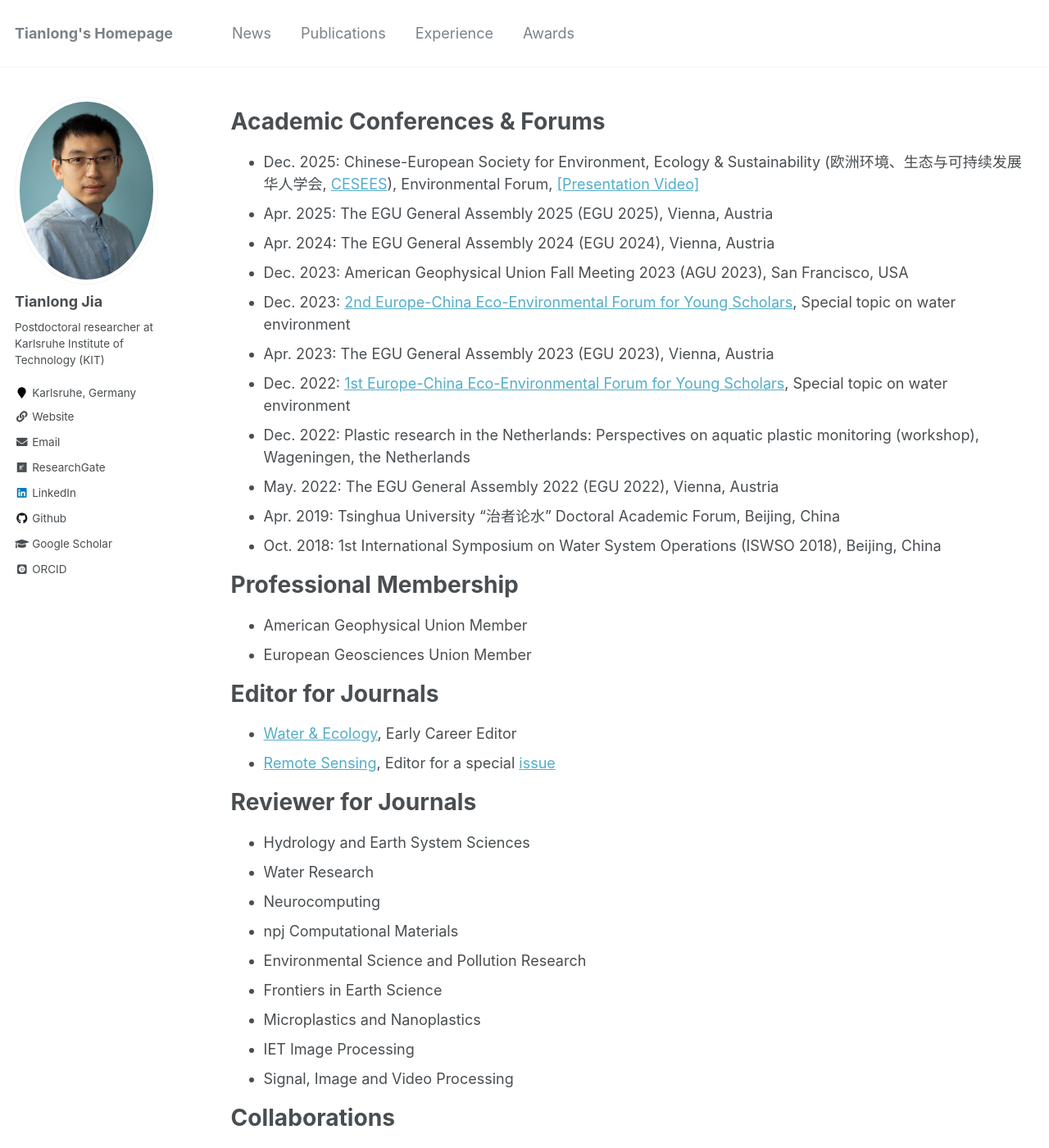
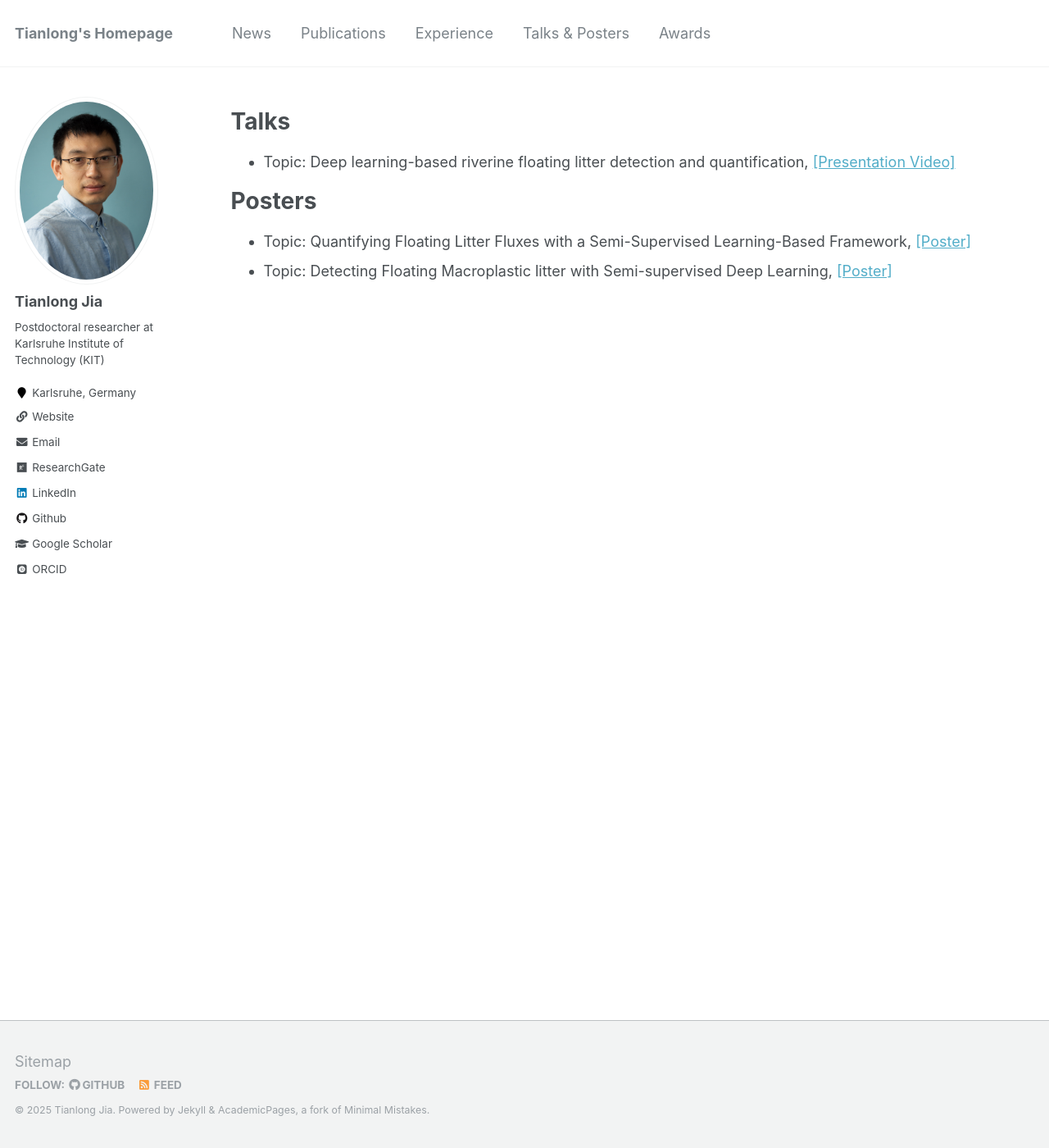
Before and after one commit to TianlongJia/TianlongJia.github.io, a Jekyll site: the page built from _pages/talks.md, in a window 1280 px wide and 1400 px high. Shown: the whole window at 82% size. Built offline with Jekyll 4.4.1, drawn with Linux system fonts in a browser that asks for light colours; some web fonts are replaced; some of the changed text lies outside the part shown.

Commit message:
update posters

```diff
--- a/_data/navigation.yml
+++ b/_data/navigation.yml
@@ -8,6 +8,9 @@ main:
 
   - title: "Experience"
     url: /experience/
+
+  - title: "Talks & Posters"
+    url: /talks/
 
   - title: "Awards"
     url: /Awards/
--- a/_pages/experience.md
+++ b/_pages/experience.md
@@ -6,7 +6,7 @@ author_profile: true
 ---
 {% include base_path %}
 # Academic Conferences & Forums
-- Dec. 2025: Chinese-European Society for Environment, Ecology & Sustainability (欧洲环境、生态与可持续发展华人学会, [CESEES](https://cesees.org/)), Environmental Forum, [[Presentation Video]](https://www.bilibili.com/video/BV14qmWBwEEU/?vd_source=f75b9e25128bf502bfcc2a05dfcab32c)
+- Dec. 2025: Chinese-European Society for Environment, Ecology & Sustainability (欧洲环境、生态与可持续发展华人学会, [CESEES](https://cesees.org/)), Environmental Forum
 - Apr. 2025: The EGU General Assembly 2025 (EGU 2025), Vienna, Austria
 - Apr. 2024: The EGU General Assembly 2024 (EGU 2024), Vienna, Austria
 - Dec. 2023: American Geophysical Union Fall Meeting 2023 (AGU 2023), San Francisco, USA
--- /dev/null
+++ b/_pages/talks.md
@@ -0,0 +1,14 @@
+---
+layout: archive
+title: null
+permalink: /experience/
+author_profile: true
+---
+{% include base_path %}
+
+# Talks
+- Topic: Deep learning-based riverine floating litter detection and quantification, [[Presentation Video]](https://www.bilibili.com/video/BV14qmWBwEEU/?vd_source=f75b9e25128bf502bfcc2a05dfcab32c)
+
+# Posters
+- Topic: Quantifying Floating Litter Fluxes with a Semi-Supervised Learning-Based Framework, [[Poster]](https://www.researchgate.net/publication/396743813_Quantifying_Floating_Litter_Fluxes_with_a_Semi-Supervised_Learning-Based_Framework_EGU25_Poster)
+- Topic: Detecting Floating Macroplastic litter with Semi-supervised Deep Learning, [[Poster]](https://www.researchgate.net/publication/389987259_Detecting_Floating_Macroplastic_litter_with_Semi-supervised_Deep_Learning_AGU23_Poster)
```
